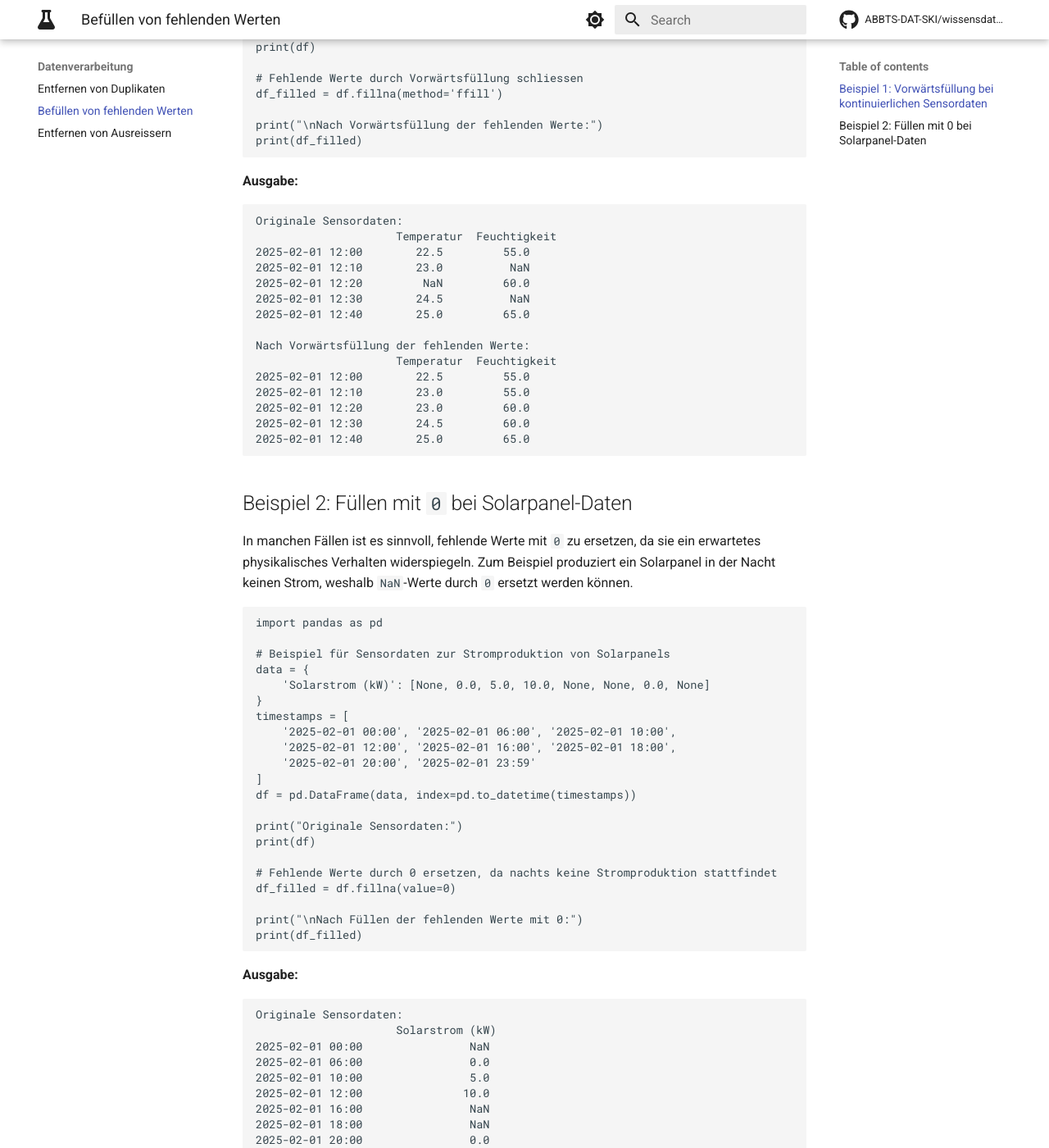
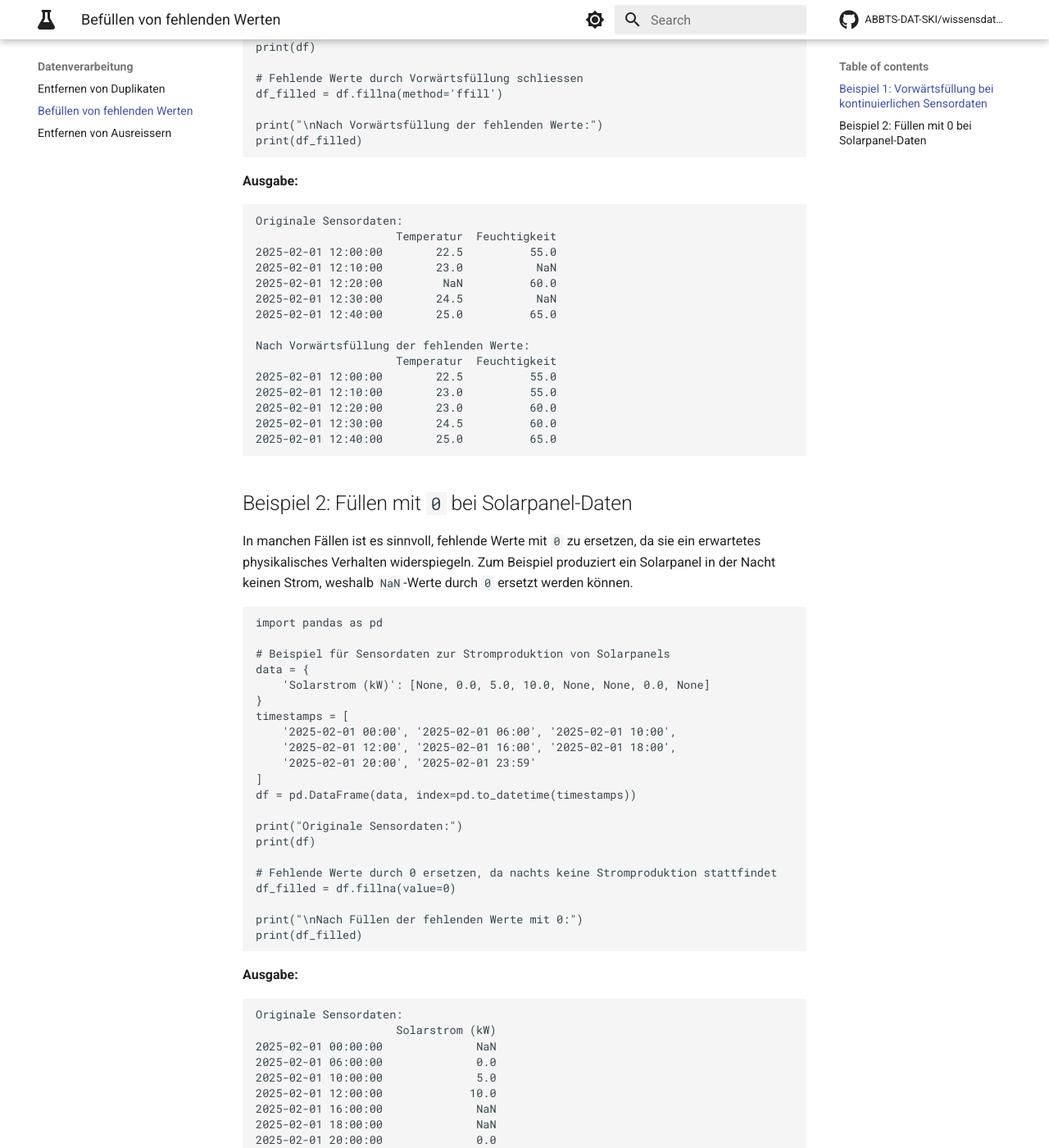
Before and after one commit to ABBTS-DAT-SKI/wissensdatenbank, an MkDocs documentation site: the page built from docs/data-engineering/fillna.md, in a window 1280 px wide and 1400 px high, scrolled down 1056 px. Shown: the whole window at 82% size. Built offline with MkDocs 1.6.1 and Material for MkDocs 9.7.7, drawn with Linux system fonts in a browser that asks for light colours; comment, search, counter and statistics services are not loaded; some of the changed text lies outside the part shown.

Commit message:
fix output formats

````diff
--- a/docs/data-engineering/fillna.md
+++ b/docs/data-engineering/fillna.md
@@ -41,19 +41,19 @@ print(df_filled)
 ```txt
 Originale Sensordaten:
                      Temperatur  Feuchtigkeit
-2025-02-01 12:00        22.5         55.0
-2025-02-01 12:10        23.0          NaN
-2025-02-01 12:20         NaN         60.0
-2025-02-01 12:30        24.5          NaN
-2025-02-01 12:40        25.0         65.0
+2025-02-01 12:00:00        22.5          55.0
+2025-02-01 12:10:00        23.0           NaN
+2025-02-01 12:20:00         NaN          60.0
+2025-02-01 12:30:00        24.5           NaN
+2025-02-01 12:40:00        25.0          65.0
 
 Nach Vorwärtsfüllung der fehlenden Werte:
                      Temperatur  Feuchtigkeit
-2025-02-01 12:00        22.5         55.0
-2025-02-01 12:10        23.0         55.0
-2025-02-01 12:20        23.0         60.0
-2025-02-01 12:30        24.5         60.0
-2025-02-01 12:40        25.0         65.0
+2025-02-01 12:00:00        22.5          55.0
+2025-02-01 12:10:00        23.0          55.0
+2025-02-01 12:20:00        23.0          60.0
+2025-02-01 12:30:00        24.5          60.0
+2025-02-01 12:40:00        25.0          65.0
 ```
 
 ## Beispiel 2: Füllen mit `0` bei Solarpanel-Daten
@@ -87,25 +87,25 @@ print(df_filled)
 ```txt
 Originale Sensordaten:
                      Solarstrom (kW)
-2025-02-01 00:00                NaN
-2025-02-01 06:00                0.0
-2025-02-01 10:00                5.0
-2025-02-01 12:00               10.0
-2025-02-01 16:00                NaN
-2025-02-01 18:00                NaN
-2025-02-01 20:00                0.0
-2025-02-01 23:59                NaN
+2025-02-01 00:00:00              NaN
+2025-02-01 06:00:00              0.0
+2025-02-01 10:00:00              5.0
+2025-02-01 12:00:00             10.0
+2025-02-01 16:00:00              NaN
+2025-02-01 18:00:00              NaN
+2025-02-01 20:00:00              0.0
+2025-02-01 23:59:00              NaN
 
 Nach Füllen der fehlenden Werte mit 0:
                      Solarstrom (kW)
-2025-02-01 00:00                0.0
-2025-02-01 06:00                0.0
-2025-02-01 10:00                5.0
-2025-02-01 12:00               10.0
-2025-02-01 16:00                0.0
-2025-02-01 18:00                0.0
-2025-02-01 20:00                0.0
-2025-02-01 23:59                0.0
+2025-02-01 00:00:00              0.0
+2025-02-01 06:00:00              0.0
+2025-02-01 10:00:00              5.0
+2025-02-01 12:00:00             10.0
+2025-02-01 16:00:00              0.0
+2025-02-01 18:00:00              0.0
+2025-02-01 20:00:00              0.0
+2025-02-01 23:59:00              0.0
 ```
 
 In diesem Beispiel wurden `NaN`-Werte durch `0` ersetzt, da nachts keine Stromproduktion stattfindet. Diese Vorgehensweise hilft, die Daten logisch korrekt und für Analysen konsistent zu halten.
````
Also changed, not shown: docs/data-engineering/drop_duplicates.md (+12 -12 lines), docs/data-engineering/outliers.md (+10 -11 lines).
